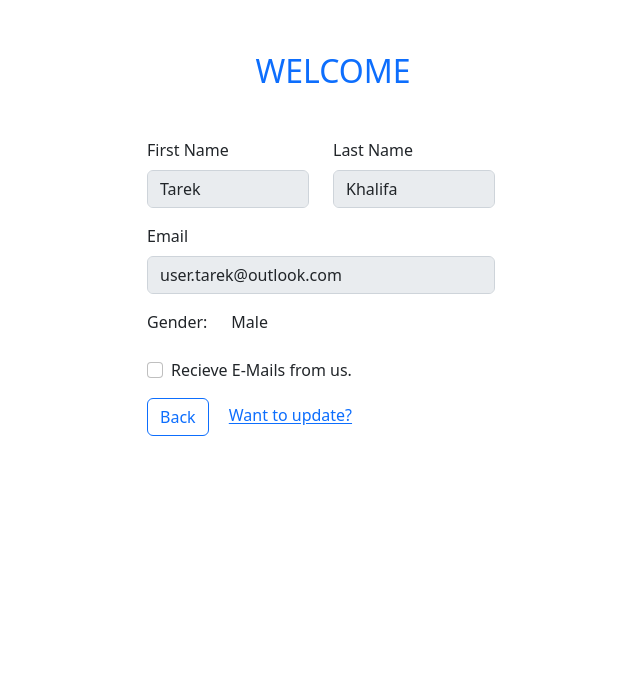
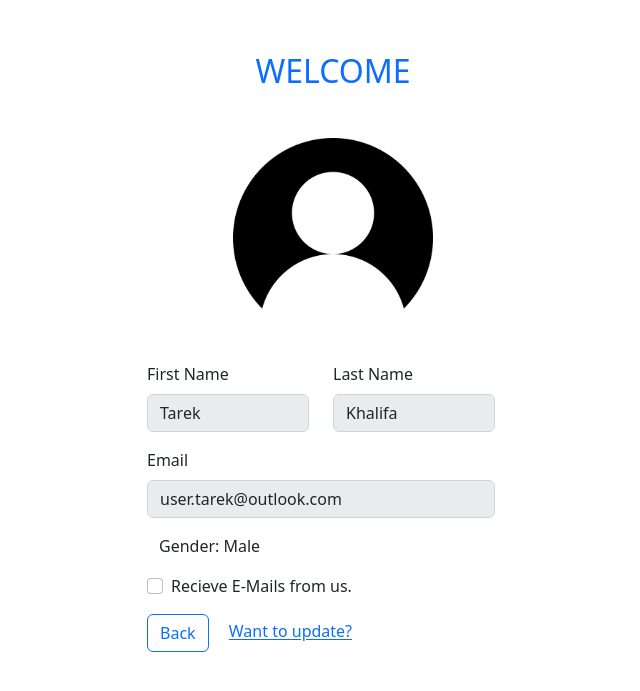
Before and after one commit to tarekkhalifa1/PHP_Lab4, a PHP site: page /user.php?user=1 in a window 1280 px wide. Shown: the top 691 px of the page, without its empty margins (307-947 px from the left). Run offline with PHP 8.4, Linux system fonts and the light colour scheme; data comes from the database, SQL or seed files in the repository.

Commit message:
added default user image

```diff
--- a/user.php
+++ b/user.php
@@ -43,6 +43,9 @@ if ($_GET['user'] && is_numeric($_GET['user'])) {
                     <div class="col-12 text-center text-uppercase">
                         <h2 class="text-primary my-5">Welcome</h2>
                     </div>
+                    <div class="col-12 text-center mb-4">
+                    <img src="imgs/user.png" width="200" alt="">
+                </div>
                 </div>
 
                 <main class="row">
@@ -52,13 +55,13 @@ if ($_GET['user'] && is_numeric($_GET['user'])) {
                                 <div class="col-6">
                                     <div>
                                         <label for="first_name" class="form-label">First Name</label>
-                                        <input disabled type="text" name="first_name" id="first_name" class="form-control " value="<?= $user->first_name?>">
+                                        <input disabled type="text" name="first_name" id="first_name" class="form-control " value="<?= $user->first_name ?>">
                                     </div>
                                 </div>
                                 <div class="col-6">
                                     <div>
                                         <label for="last_name" class="form-label">Last Name</label>
-                                        <input disabled type="text" name="last_name" id="last_name" class="form-control " value="<?= $user->last_name?>">
+                                        <input disabled type="text" name="last_name" id="last_name" class="form-control " value="<?= $user->last_name ?>">
                                     </div>
                                 </div>
                             </div>
@@ -66,40 +69,35 @@ if ($_GET['user'] && is_numeric($_GET['user'])) {
 
                             <div class="mb-3">
                                 <label for="email" class="form-label">Email</label>
-                                <input disabled id="last_name" class="form-control " value="<?= $user->email?>">
+                                <input disabled id="last_name" class="form-control " value="<?= $user->email ?>">
                             </div>
 
                             <div class="row">
-                                <div class="mb-3 d-flex">
-                                    <label for="gender" class="form-label">Gender:</label>
-                                    <div class="form-check">
+                                    <div class="form-check mb-3">
                                         <?php
-                                            if($user->gender == "m"){
+                                        if ($user->gender == "m") {
                                         ?>
-                                        <label class="form-check-label" >
-                                            Male
-                                        </label>
-                                        <?php }else{ ?>
-                                        <label class="form-check-label" >
-                                            Female
-                                        </label>
-                                        <?php }?>
-                                    </div>
+                                            <label class="form-check-label">
+                                                Gender: Male
+                                            </label>
+                                        <?php } else { ?>
+                                            <label class="form-check-label">
+                                            Gender: Female
+                                            </label>
+                                        <?php } ?>
                                 </div>
                             </div>
 
                             <div class="mb-3">
 
                                 <div class="form-check">
-                                    <input class="form-check-input" type="checkbox"
-                                            <?php
-                                                if($user->recieve_emails) {
-                                                    echo "checked";
-                                                }else {
-                                                    echo "";
-                                                }
-                                            ?>
-                                    >
+                                    <input class="form-check-input" type="checkbox" <?php
+                                                                                    if ($user->recieve_emails) {
+                                                                                        echo "checked";
+                                                                                    } else {
+                                                                                        echo "";
+                                                                                    }
+                                                                                    ?>>
                                     <label class="form-check-label" for="recieve_email">
                                         Recieve E-Mails from us.
                                     </label>
@@ -108,7 +106,7 @@ if ($_GET['user'] && is_numeric($_GET['user'])) {
 
                             <div class="form-group mb-4">
                                 <a class="btn btn-outline-primary me-3" href="index.php">Back</a>
-                                <a href="edit.php?user=<?= $user->id?>">Want to update?</a>
+                                <a href="edit.php?user=<?= $user->id ?>">Want to update?</a>
                             </div>
                         </div>
                     </div>
```
Also changed, not shown: imgs/user.png (added).
